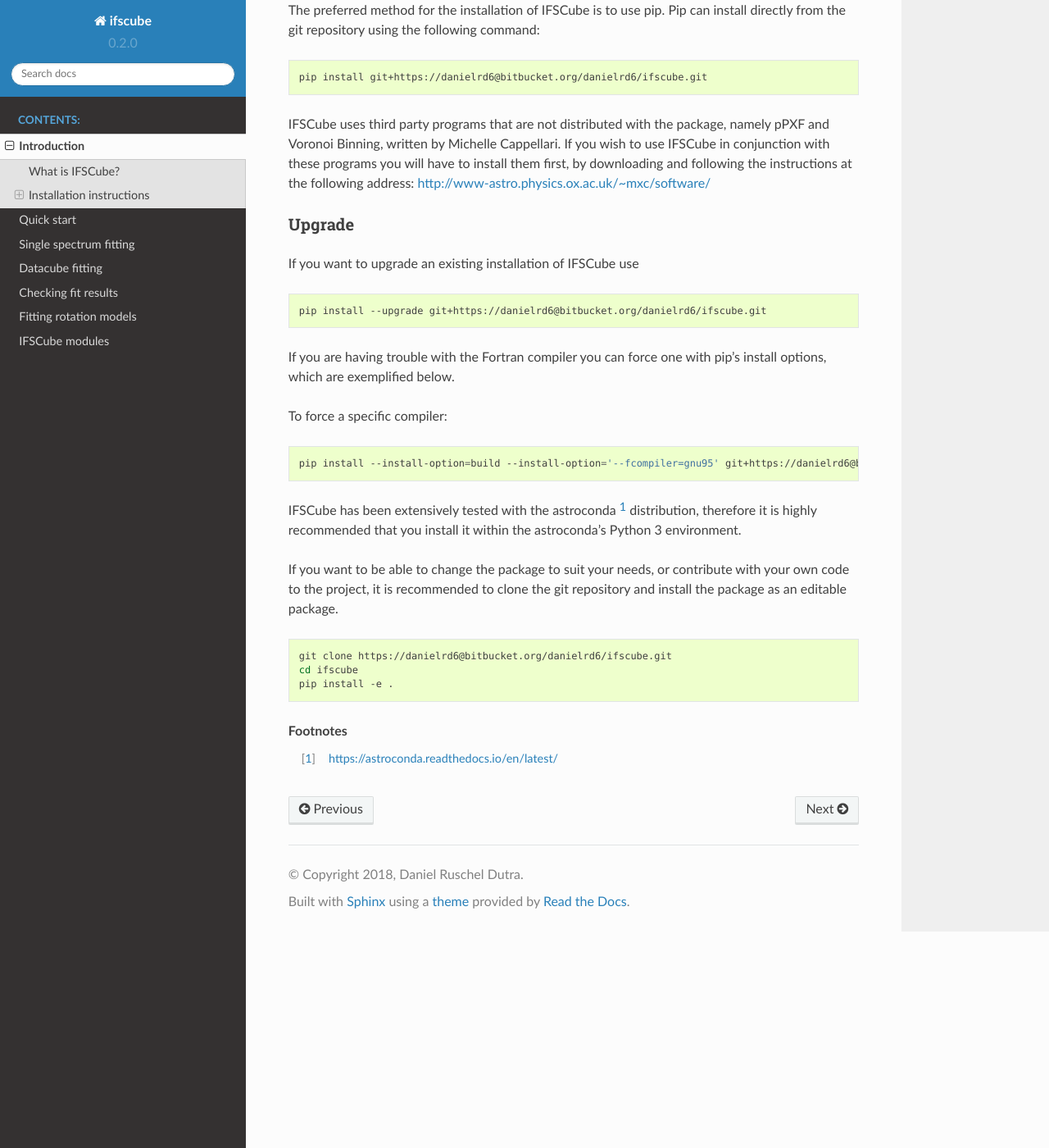
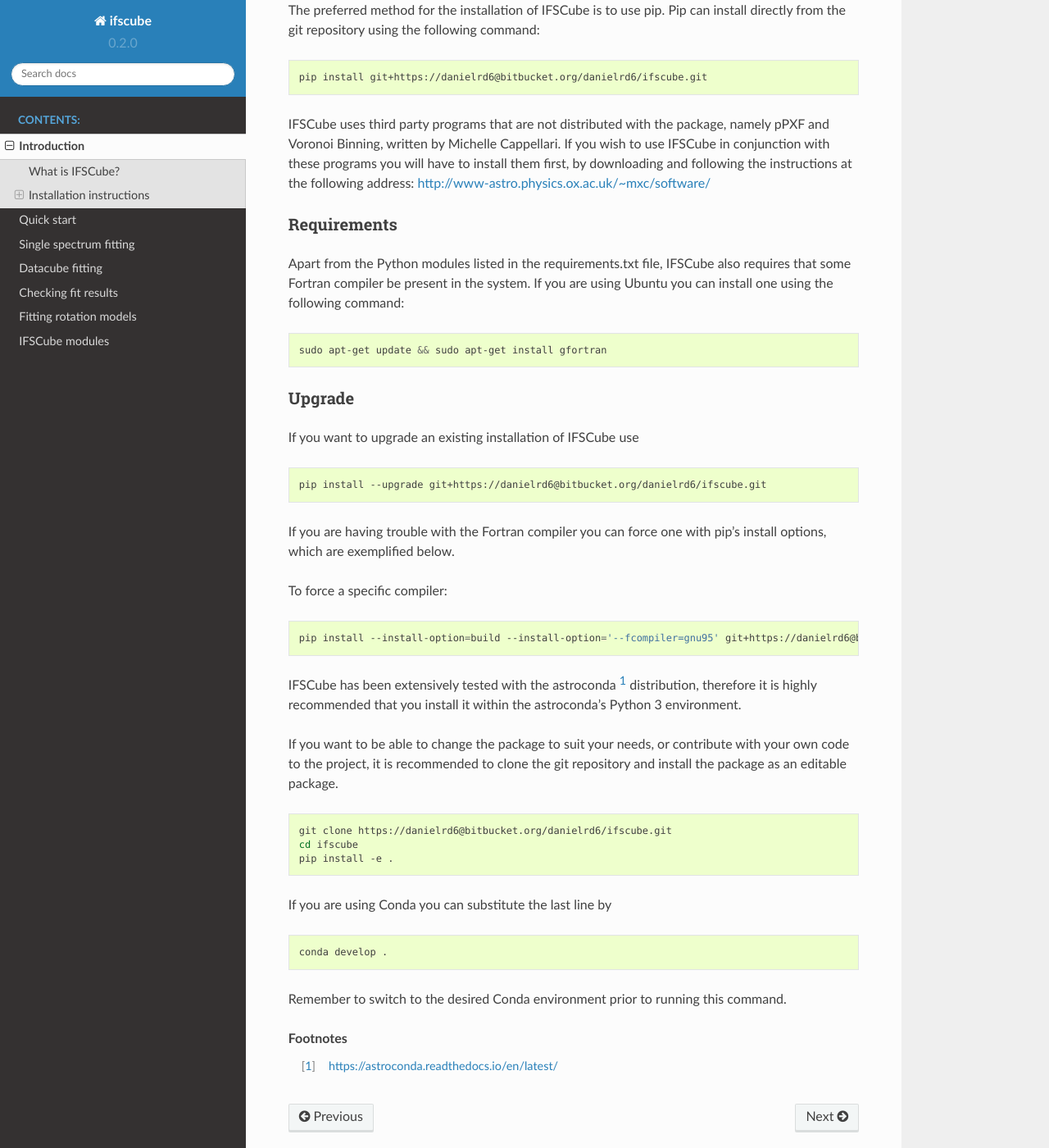
Before and after one commit to danielrd6/ifscube, a Sphinx documentation site: the page built from docs/intro.rst, in a window 1280 px wide and 1400 px high, scrolled down 681 px. Shown: the whole window at 82% size. Built offline with Sphinx 7.4.7 and the Read the Docs theme 2.0.0, drawn with Linux system fonts in a browser that asks for light colours.

Commit message:
Updated installation instructions.

```diff
--- a/docs/intro.rst
+++ b/docs/intro.rst
@@ -40,6 +40,17 @@ you wish to use IFSCube in conjunction with these programs you will have
 to install them first, by downloading and following the instructions at the
 following address: http://www-astro.physics.ox.ac.uk/~mxc/software/
 
+Requirements
+--------------------------------------------------
+
+Apart from the Python modules listed in the requirements.txt file,
+IFSCube also requires that some Fortran compiler be present in the system.
+If you are using Ubuntu you can install one using the following command:
+
+.. code-block:: bash
+
+    sudo apt-get update && sudo apt-get install gfortran
+
 Upgrade
 --------------------------------------------------
 
@@ -73,6 +84,14 @@ repository and install the package as an editable package.
     cd ifscube
     pip install -e .
 
+If you are using Conda you can substitute the last line by
+
+.. code-block:: bash
+
+    conda develop .
+
+Remember to switch to the desired Conda environment prior to running this command.
+
 .. rubric:: Footnotes
 
 .. [#astroconda] https://astroconda.readthedocs.io/en/latest/
```
